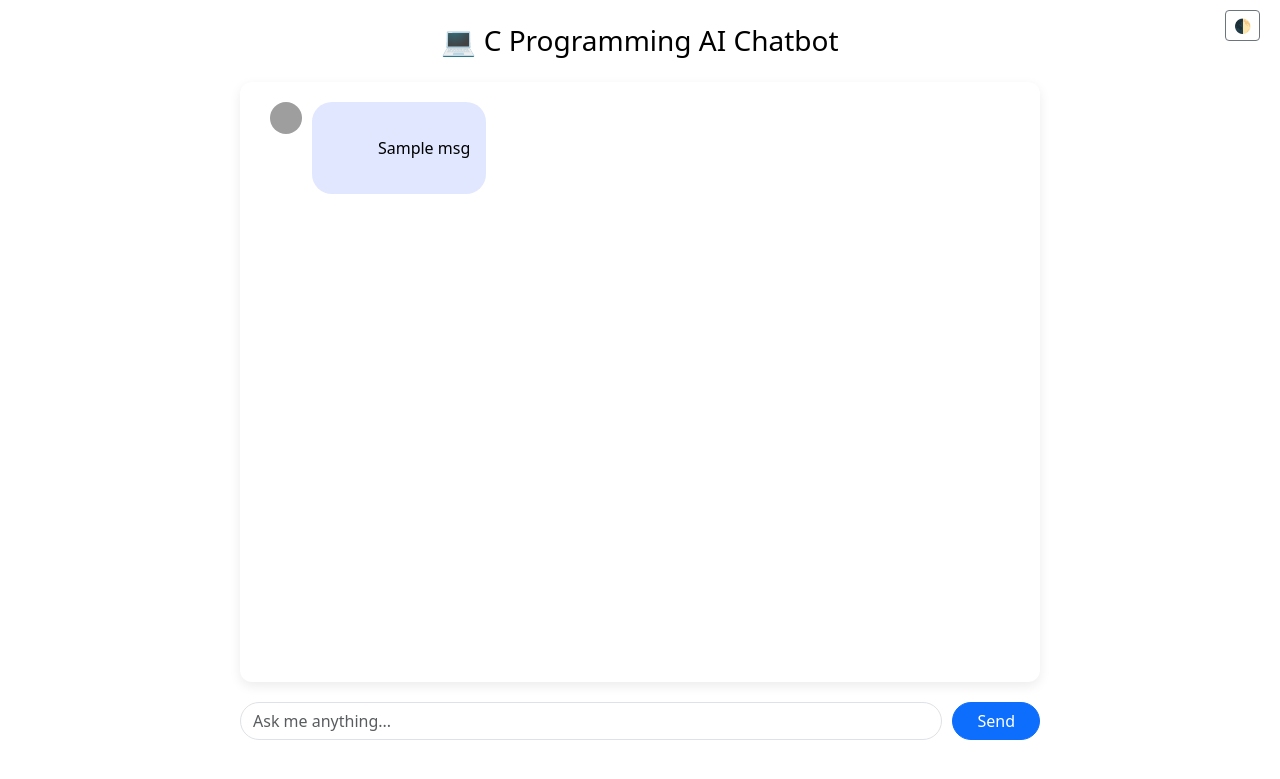
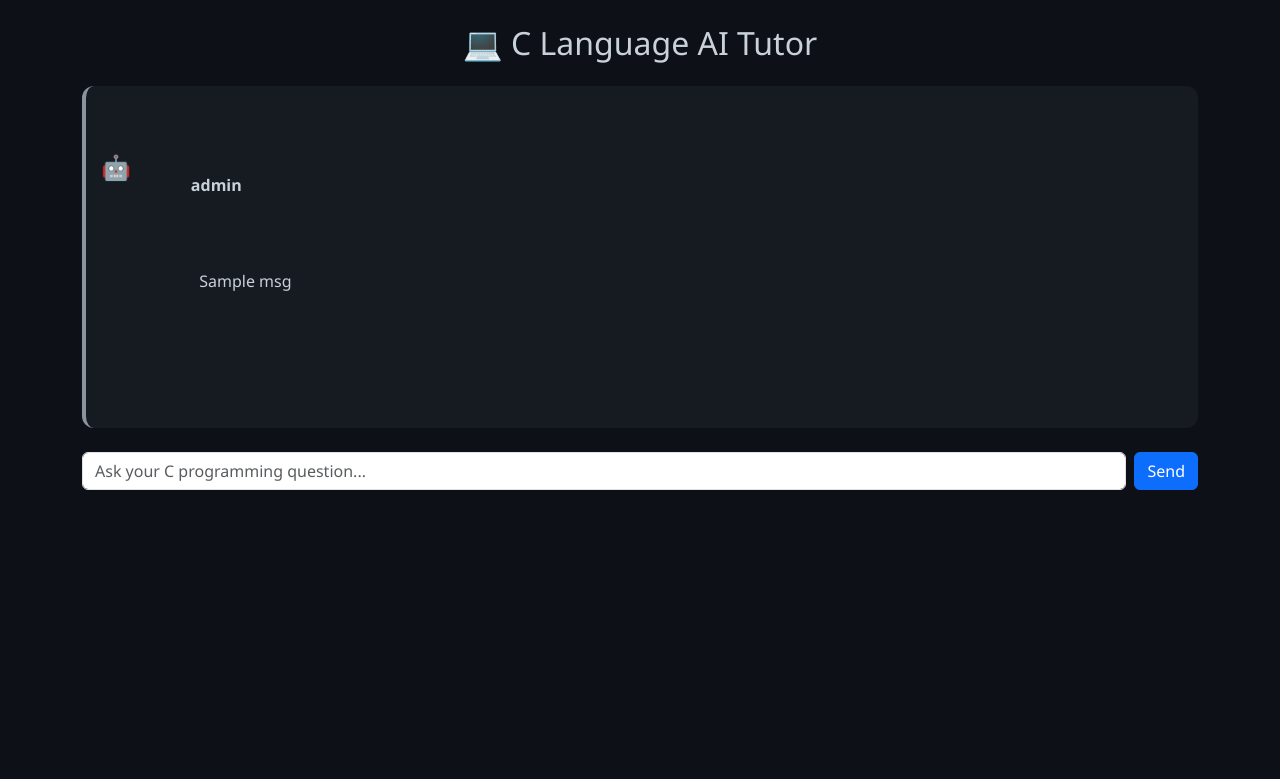
Before and after one commit to rlakshmisurendra/c-lang-ai-tutor, a Flask app: template templates/index.html in a window 1280 px wide. Shown: the top 779 px of the page. Run offline with Flask 3, Linux system fonts and the light colour scheme; the template is opened without the code that fills it: most values are stand-ins (such as "Sample title", 1, 10 or a date in 2020); some libraries are stand-ins or nearby versions; grey boxes are pictures that could not be loaded.

Commit message:
updated logic

````diff
--- a/app.py
+++ b/app.py
@@ -3,15 +3,12 @@ import os
 from dotenv import load_dotenv
 import google.generativeai as genai
 
-# Load environment variables
 load_dotenv()
-api_key = os.getenv("GEMINI_API_KEY")
+genai.configure(api_key=os.getenv("GEMINI_API_KEY"))
 
 app = Flask(__name__)
-app.secret_key = "123456"  # change this to a secure random value
+app.secret_key = "123456789"
 
-# Configure Gemini model
-genai.configure(api_key=api_key)
 model = genai.GenerativeModel("gemini-1.5-flash")
 
 
@@ -31,7 +28,7 @@ def index():
         session.modified = True
 
         try:
-            prompt = f"You are a helpful C programming tutor. Answer this clearly:\n\n{user_input}"
+            prompt = f"You are a C programming tutor. Answer this clearly:\n\n{user_input}"
             response = model.generate_content(prompt).text
         except Exception as e:
             response = f"❌ Error: {e}"
@@ -41,13 +38,3 @@ def index():
         typing = False
 
     return render_template("index.html", chat_history=chat_history, typing=typing)
-
-
-@app.route("/clear")
-def clear():
-    session.pop("chat_history", None)
-    return "Chat history cleared."
-
-
-if __name__ == "__main__":
-    app.run(debug=True)
--- a/templates/index.html
+++ b/templates/index.html
@@ -2,154 +2,103 @@
 <html lang="en">
 <head>
   <meta charset="UTF-8" />
-  <title>C Programming Chatbot</title>
   <meta name="viewport" content="width=device-width, initial-scale=1" />
-  <link href="https://cdn.jsdelivr.net/npm/bootstrap@5.3.3/dist/css/bootstrap.min.css" rel="stylesheet" />
-  <link href="https://cdn.jsdelivr.net/npm/prismjs@1.29.0/themes/prism.css" rel="stylesheet" />
-  <script src="https://cdn.jsdelivr.net/npm/prismjs@1.29.0/prism.js"></script>
+  <title>C Language AI Chatbot</title>
+
+  <!-- Bootstrap -->
+  <link href="https://cdn.jsdelivr.net/npm/bootstrap@5.3.3/dist/css/bootstrap.min.css" rel="stylesheet">
+
+  <!-- Prism.js for syntax highlighting -->
+  <link href="https://cdn.jsdelivr.net/npm/prismjs@1.29.0/themes/prism-tomorrow.css" rel="stylesheet" />
+  <script src="https://cdn.jsdelivr.net/npm/prismjs@1.29.0/prism.min.js"></script>
   <script src="https://cdn.jsdelivr.net/npm/prismjs@1.29.0/components/prism-c.min.js"></script>
+
+  <!-- Custom CSS -->
   <style>
-    :root {
-      --bg-light: #ffffff;
-      --bg-dark: #1e1e1e;
-      --text-light: #000000;
-      --text-dark: #f8f9fa;
+    body {
+      background-color: #0d1117;
+      color: #c9d1d9;
+      font-family: 'Segoe UI', sans-serif;
     }
-
-    body {
-      background-color: var(--bg-light);
-      color: var(--text-light);
-      transition: background 0.3s ease, color 0.3s ease;
+    .chat-box {
+      padding: 15px;
+      border-radius: 12px;
+      margin-bottom: 12px;
+      background-color: #161b22;
+      word-wrap: break-word;
+      white-space: pre-wrap;
     }
-
-    body.dark-mode {
-      background-color: var(--bg-dark);
-      color: var(--text-dark);
+    .user-msg {
+      border-left: 4px solid #58a6ff;
     }
-
-    .chat-container {
-      max-width: 800px;
-      margin: auto;
-      height: 75vh;
-      overflow-y: auto;
-      padding: 20px;
-      border-radius: 12px;
-      background-color: var(--bg-light);
-      box-shadow: 0 4px 12px rgba(0, 0, 0, 0.08);
+    .bot-msg {
+      border-left: 4px solid #8b949e;
     }
-
-    .chat-container.dark-mode {
-      background-color: #2b2b2b;
+    pre {
+      background-color: #0d1117 !important;
+      padding: 10px;
+      border-radius: 8px;
+      overflow-x: auto;
     }
-
-    .chat-message {
+    .avatar {
+      font-size: 24px;
+      margin-right: 10px;
+    }
+    .msg-row {
       display: flex;
-      margin-bottom: 16px;
+      flex-direction: row;
       align-items: flex-start;
     }
-
-    .chat-message.user {
-      justify-content: flex-end;
+    @media (max-width: 768px) {
+      .msg-row {
+        flex-direction: column;
       }
-
-    .chat-message.bot {
-      justify-content: flex-start;
-    }
-
-    .chat-message .avatar {
-      width: 32px;
-      height: 32px;
-      border-radius: 50%;
-      margin: 0 10px;
-    }
-
-    .message-bubble {
-      background: #f1f3f5;
-      padding: 10px 16px;
-      border-radius: 20px;
-      max-width: 70%;
-      white-space: pre-wrap;
-      word-wrap: break-word;
-    }
-
-    .chat-message.user .message-bubble {
-      background: #d1e7dd;
-    }
-
-    .chat-message.bot .message-bubble {
-      background: #e0e7ff;
-    }
-
-    .chat-form {
-      max-width: 800px;
-      margin: 20px auto 0;
-      display: flex;
-      gap: 10px;
-    }
-
-    .dark-mode .message-bubble {
-      color: #f1f1f1;
-    }
-
-    .dark-mode .chat-message.user .message-bubble {
-      background: #22543d;
-    }
-
-    .dark-mode .chat-message.bot .message-bubble {
-      background: #3c366b;
-    }
-
-    #toggle-theme {
-      position: absolute;
-      top: 10px;
-      right: 20px;
     }
   </style>
 </head>
 <body>
+  <div class="container py-4">
+    <h2 class="text-center mb-4">💻 C Language AI Tutor</h2>
 
-<button id="toggle-theme" class="btn btn-sm btn-outline-secondary">🌓</button>
-
-<div class="container py-4">
-  <h3 class="text-center mb-4">💻 C Programming AI Chatbot</h3>
-
-  <div id="chat-container" class="chat-container">
+    <div class="mb-4">
       {% for role, msg in chat_history %}
-      <div class="chat-message {{ 'user' if role == 'You' else 'bot' }}">
-        {% if role == 'You' %}
-          <div class="message-bubble">{{ msg }}</div>
-          <img src="https://i.pravatar.cc/32?u=user" class="avatar">
-        {% else %}
-          <img src="https://api.dicebear.com/7.x/bottts/svg?seed=bot" class="avatar">
-          <div class="message-bubble">
-            {{ msg | safe | replace("```c", "<pre><code class='language-c'>") | replace("```", "</code></pre>") }}
+      <div class="chat-box {{ 'user-msg' if role == 'You' else 'bot-msg' }}">
+        <div class="msg-row">
+          <div class="avatar">{{ '🧑‍💻' if role == 'You' else '🤖' }}</div>
+          <div>
+            <strong>{{ role }}</strong><br>
+            <div>
+              {{ msg | safe
+                  | replace('```c', "<pre><code class='language-c'>")
+                  | replace('```', "</code></pre>")
+                  | replace('\n', '<br>') }}
             </div>
-        {% endif %}
+          </div>
+        </div>
       </div>
       {% endfor %}
+
       {% if typing %}
-      <div class="chat-message bot">
-        <img src="https://api.dicebear.com/7.x/bottts/svg?seed=bot" class="avatar">
-        <div class="message-bubble"><em>Typing...</em></div>
+      <div class="chat-box bot-msg">
+        <div class="msg-row">
+          <div class="avatar">🤖</div>
+          <div><em>Bot is typing...</em></div>
+        </div>
       </div>
       {% endif %}
     </div>
 
-  <form method="POST" class="chat-form">
-    <input type="text" name="user_input" class="form-control rounded-pill" placeholder="Ask me anything..." required />
-    <button type="submit" class="btn btn-primary rounded-pill px-4">Send</button>
+    <form method="POST" class="d-flex flex-column flex-md-row gap-2">
+      <input type="text" name="user_input" class="form-control" placeholder="Ask your C programming question..." required>
+      <button type="submit" class="btn btn-primary">Send</button>
     </form>
   </div>
 
   <script>
-  const container = document.getElementById('chat-container');
-  container.scrollTop = container.scrollHeight;
-
-  document.getElementById('toggle-theme').addEventListener('click', () => {
-    document.body.classList.toggle('dark-mode');
-    container.classList.toggle('dark-mode');
-  });
+    // Scroll to bottom on new message
+    window.onload = function () {
+      window.scrollTo(0, document.body.scrollHeight);
+    };
   </script>
-
 </body>
 </html>
````
Lines whose indentation alone changed are shown as unchanged.
